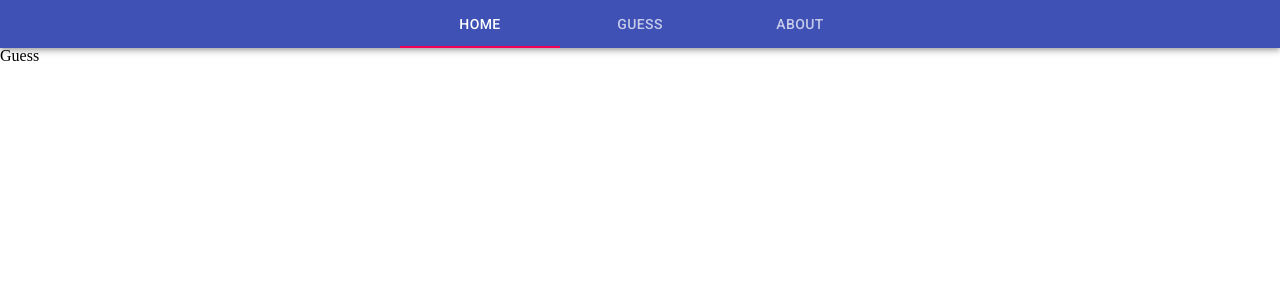
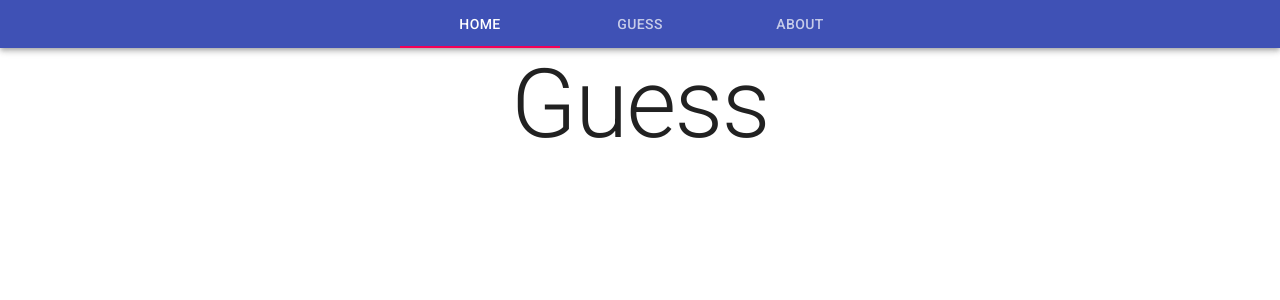
Before and after one commit to SirPotatoIV/babyGamble, a React (Create React App) app: page /guess in a window 1280 px wide. Shown: the top 300 px of the page. Built offline with nearby package versions, Linux system fonts and the light colour scheme.

Commit message:
Updated Guess and About with the same styling updates as Home.

```diff
--- a/src/pages/About.js
+++ b/src/pages/About.js
@@ -1,5 +1,13 @@
 import React from 'react';
+import Box from '@material-ui/core/Box';
+import Typography from '@material-ui/core/Typography';
 
 export default function About() {
-  return <h1>About</h1>;
+  return (
+    <Box color="text.primary">
+      <Typography variant="h1" align="center">
+        About
+      </Typography>
+    </Box>
+  );
 }
--- a/src/pages/Guess.js
+++ b/src/pages/Guess.js
@@ -1,5 +1,13 @@
 import React from 'react';
+import Box from '@material-ui/core/Box';
+import Typography from '@material-ui/core/Typography';
 
 export default function Guess() {
-  return <h1>Guess</h1>;
+  return (
+    <Box color="text.primary">
+      <Typography variant="h1" align="center">
+        Guess
+      </Typography>
+    </Box>
+  );
 }
```
Also changed, not shown: 1 other file (tests, documents, lock files or other folders).
